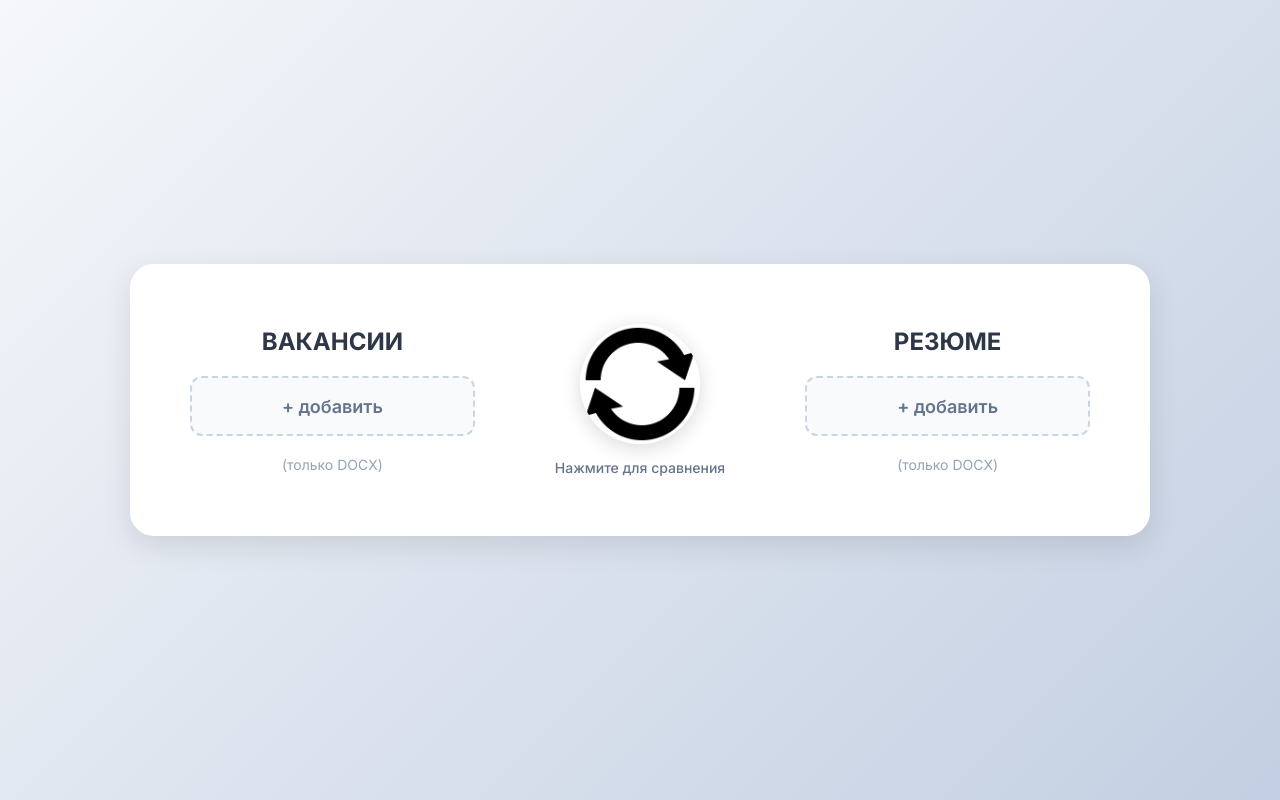
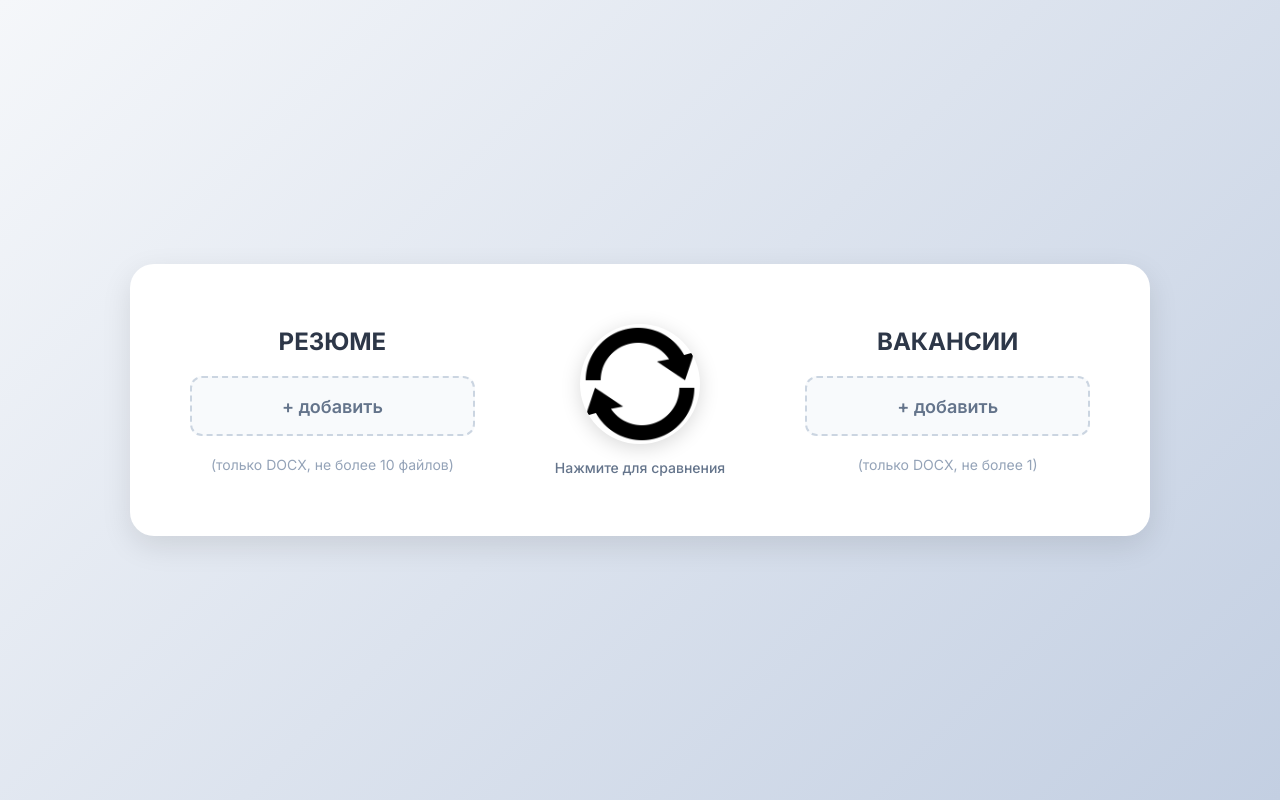
Before and after one commit to d1mspy/ai_hr, a SvelteKit app in the folder frontend/: page / in a window 1280 px wide. Built offline with nearby package versions, Linux system fonts and the light colour scheme.

Commit message:
feat: main page

```diff
--- a/frontend/src/routes/+page.svelte
+++ b/frontend/src/routes/+page.svelte
@@ -29,6 +29,14 @@
   const handleResumeUpload = (event: Event): void => {
     const target = event.target as HTMLInputElement;
     const files = Array.from(target.files ?? []);
+
+      // Проверка количества файлов
+  if (files.length > 10) {
+    alert('Можно загрузить не более 10 файлов');
+    target.value = '';
+    return;
+  }
+
     const valid = files.filter(isValidFileType);
     if (valid.length !== files.length) {
       alert('Пожалуйста, загружайте только файлы в формате DOCX');
@@ -137,19 +145,25 @@
 
 <div class="container">
   <div class="column">
-    <h2 class="title">ВАКАНСИИ</h2>
+    <h2 class="title">РЕЗЮМЕ</h2>
     <label class="upload-btn" class:disabled={isLoading}>
       <input
         type="file"
+        multiple
         accept=".docx,application/vnd.openxmlformats-officedocument.wordprocessingml.document"
-        on:change={handleVacancyUpload}
+        on:change={handleResumeUpload}
         disabled={isLoading}
       />
       <span>+ добавить</span>
     </label>
-    <p class="hint">(только DOCX)</p>
-    {#if vacancyFile}
-      <p class="file-name">{vacancyFile.name}</p>
+    <p class="hint">(только DOCX, не более 10 файлов)</p>
+    {#if resumeFiles.length > 0}
+      <p class="file-count">Выбрано файлов: {resumeFiles.length}/10</p>
+      <ul class="file-list">
+        {#each resumeFiles as f}
+          <li class="file-name">{f.name}</li>
+        {/each}
+      </ul>
     {/if}
   </div>
 
@@ -168,25 +182,20 @@
   </div>
 
   <div class="column">
-    <h2 class="title">РЕЗЮМЕ</h2>
+    <h2 class="title">ВАКАНСИИ</h2>
     <label class="upload-btn" class:disabled={isLoading}>
       <input
         type="file"
-        multiple
         accept=".docx,application/vnd.openxmlformats-officedocument.wordprocessingml.document"
-        on:change={handleResumeUpload}
+        on:change={handleVacancyUpload}
         disabled={isLoading}
       />
       <span>+ добавить</span>
     </label>
-    <p class="hint">(только DOCX)</p>
-    {#if resumeFiles.length > 0}
-  <ul class="file-list">
-    {#each resumeFiles as f}
-      <li class="file-name">{f.name}</li>
-    {/each}
-  </ul>
-{/if}
+    <p class="hint">(только DOCX, не более 1)</p>
+    {#if vacancyFile}
+      <p class="file-name">{vacancyFile.name}</p>
+    {/if}
   </div>
 </div>
 
@@ -284,6 +293,20 @@
     color: #94a3b8;
     margin: 0;
     text-align: center;
+  }
+
+  .file-count {
+    font-size: 14px;
+    color: #475569;
+    margin: 5px 0;
+    font-weight: 500;
+  }
+
+  .file-list {
+    max-height: 150px;
+    overflow-y: auto;
+    list-style: none;
+    width: 90%;
   }
 
   .image-btn {
```
